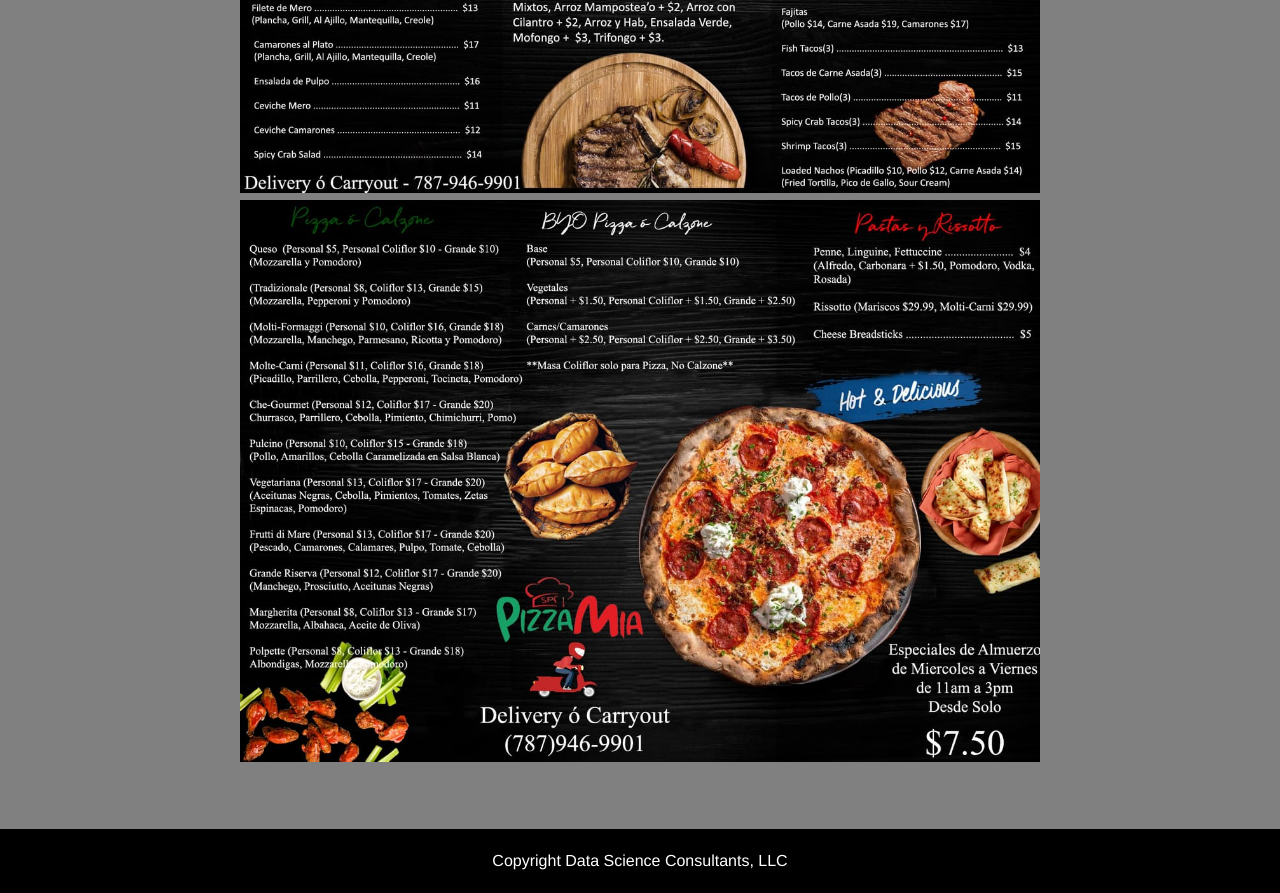
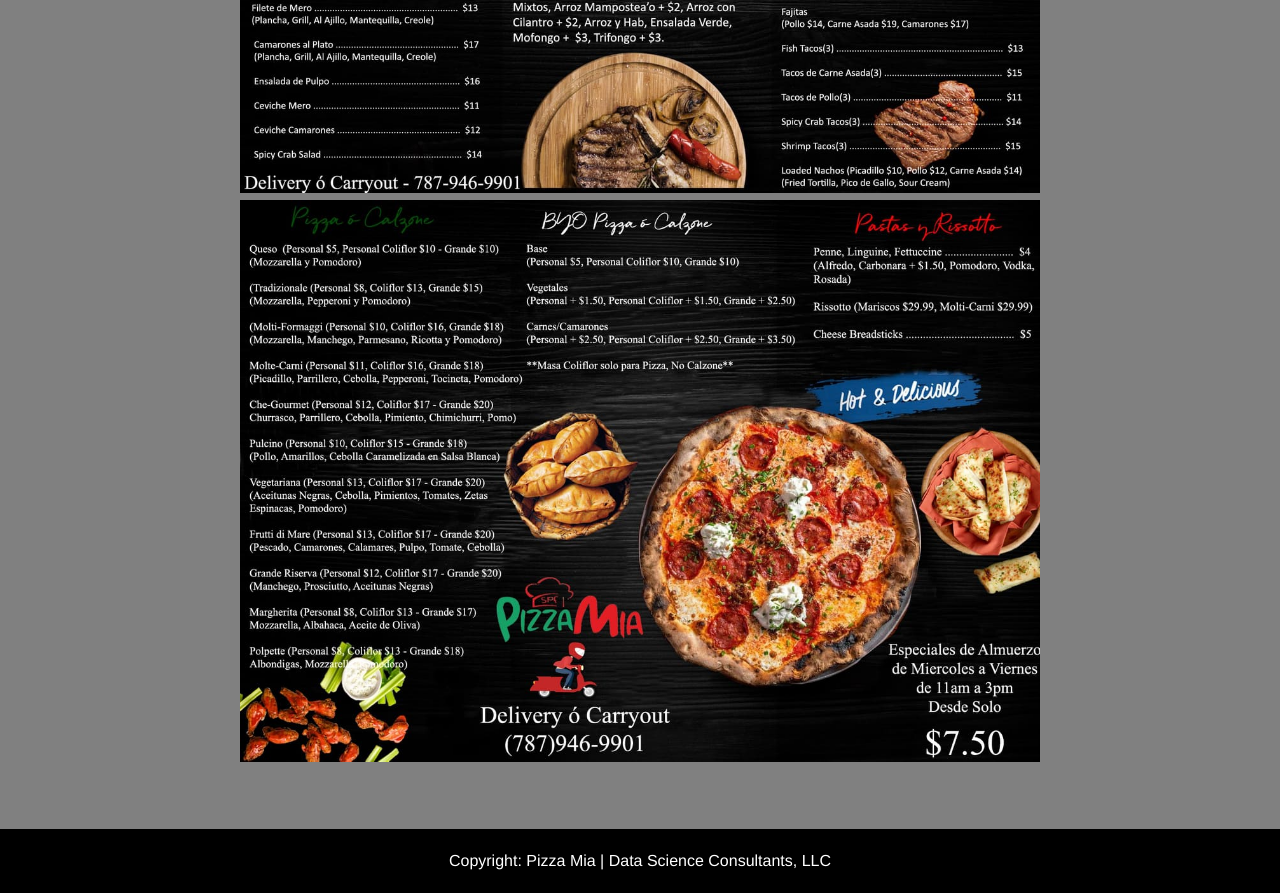
Before and after one commit to DataScienceConsultants/Bandera, a plain HTML site: page img/index.html in a window 1280 px wide. Shown: the part 950-1843 px from the top of the page. Drawn offline with Linux system fonts and the light colour scheme; files that its build step writes are made by us from their sources.

Commit message:
Update index.html

```diff
--- a/img/index.html
+++ b/img/index.html
@@ -22,7 +22,7 @@
 
 
 		</main>
-		<footer>Copyright Data Science Consultants, LLC</footer>
+		<footer>Copyright: Pizza Mia | Data Science Consultants, LLC</footer>
 
 	</body>
 </html>
```
